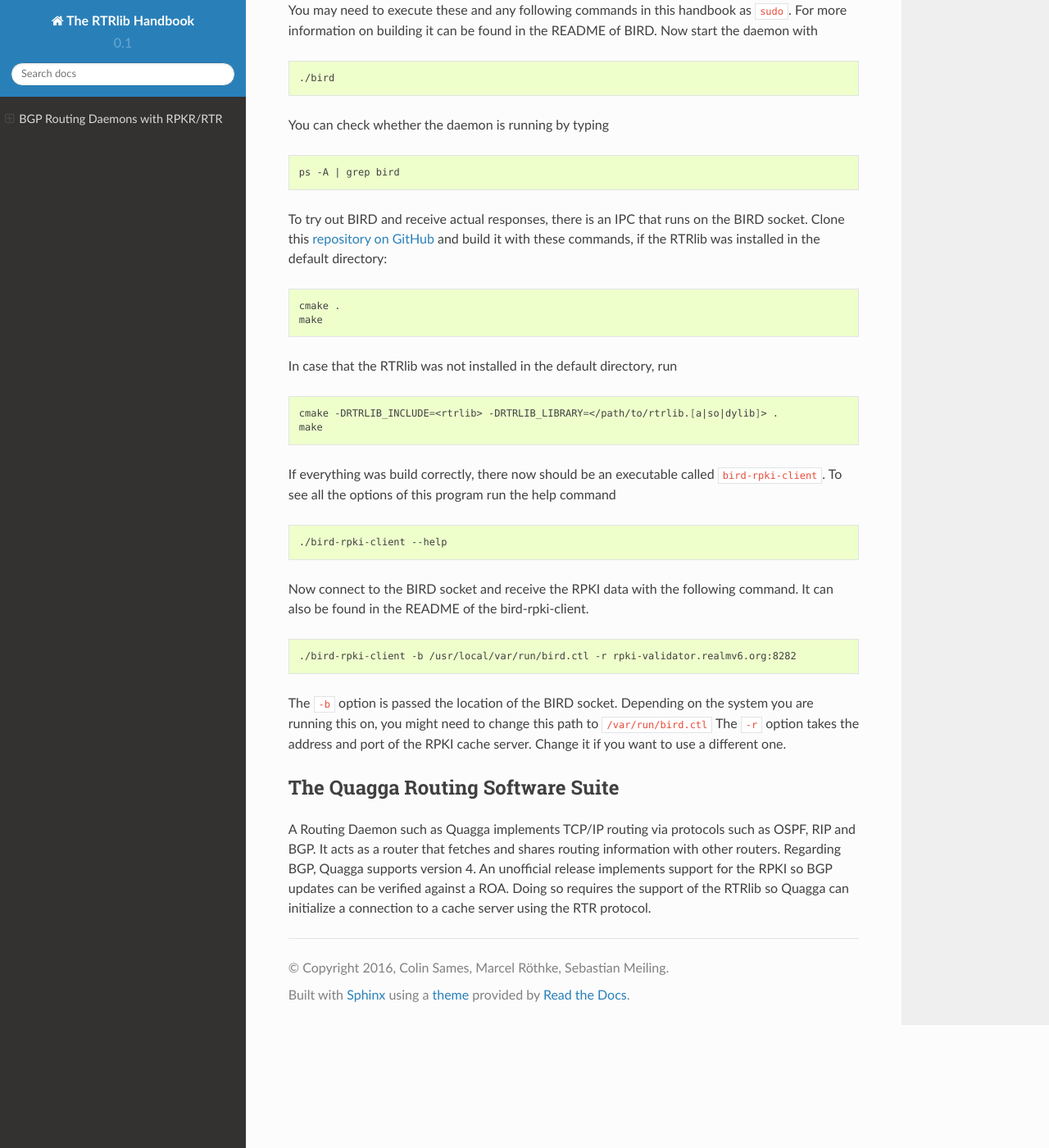
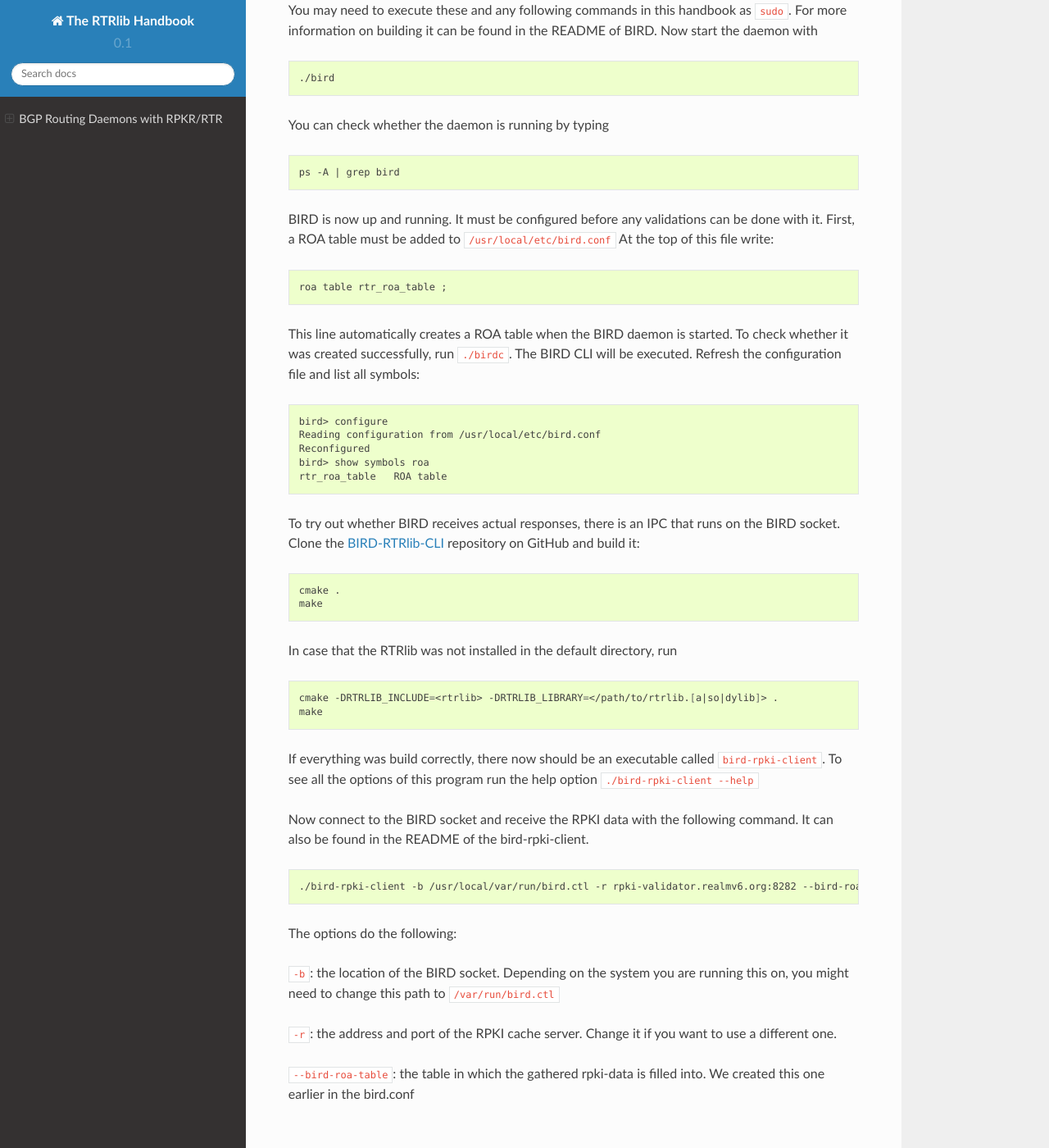
Before and after one commit to rtrlib/handbook, a Sphinx documentation site: the page built from source/bgprd.rst, in a window 1280 px wide and 1400 px high, scrolled down 412 px. Shown: the whole window at 82% size. Built offline with Sphinx 7.4.7 and the Read the Docs theme 2.0.0, drawn with Linux system fonts in a browser that asks for light colours; some of the changed text lies outside the part shown.

Commit message:
Progress on the BIRD description.

```diff
--- a/source/bgprd.rst
+++ b/source/bgprd.rst
@@ -30,8 +30,27 @@ You can check whether the daemon is running by typing
 
   ps -A | grep bird
 
-To try out BIRD and receive actual responses, there is an IPC that runs on the BIRD socket. Clone this `repository on GitHub <https://github.com/rtrlib/bird-rtrlib-cli>`_
-and build it with these commands, if the RTRlib was installed in the default directory:
+BIRD is now up and running. It must be configured before any validations can be done with it. First, a ROA table must be added to :bash:`/usr/local/etc/bird.conf`
+At the top of this file write:
+
+.. code-block:: bash
+
+  roa table rtr_roa_table ;
+
+This line automatically creates a ROA table when the BIRD daemon is started. To check whether it was created successfully, run :bash:`./birdc`.
+The BIRD CLI will be executed. Refresh the configuration file and list all symbols:
+
+.. code-block:: bash
+
+  bird> configure
+  Reading configuration from /usr/local/etc/bird.conf
+  Reconfigured
+  bird> show symbols roa
+  rtr_roa_table   ROA table
+
+
+To try out whether BIRD receives actual responses, there is an IPC that runs on the BIRD socket. Clone the `BIRD-RTRlib-CLI <https://github.com/rtrlib/bird-rtrlib-cli>`_
+repository on GitHub and build it:
 
 .. code-block:: bash
 
@@ -45,20 +64,26 @@ In case that the RTRlib was not installed in the default directory, run
   cmake -DRTRLIB_INCLUDE=<rtrlib> -DRTRLIB_LIBRARY=</path/to/rtrlib.[a|so|dylib]> .
   make
 
-If everything was build correctly, there now should be an executable called :bash:`bird-rpki-client`. To see all the options of this program run the help command
-
-.. code-block:: bash
-
-  ./bird-rpki-client --help
+If everything was build correctly, there now should be an executable called :bash:`bird-rpki-client`. To see all the options of this program run the help option
+:bash:`./bird-rpki-client --help`
 
 Now connect to the BIRD socket and receive the RPKI data with the following command. It can also be found in the README of the bird-rpki-client.
 
 .. code-block:: bash
 
-  ./bird-rpki-client -b /usr/local/var/run/bird.ctl -r rpki-validator.realmv6.org:8282
+  ./bird-rpki-client -b /usr/local/var/run/bird.ctl -r rpki-validator.realmv6.org:8282 --bird-roa-table=rtr_roa_table
 
-The :bash:`-b` option is passed the location of the BIRD socket. Depending on the system you are running this on, you might need to change this path to :bash:`/var/run/bird.ctl`
-The :bash:`-r` option takes the address and port of the RPKI cache server. Change it if you want to use a different one.
+The options do the following:
+
+| :bash:`-b`: the location of the BIRD socket. Depending on the system you are running this on, you might need to change this path to :bash:`/var/run/bird.ctl`
+|
+| :bash:`-r`: the address and port of the RPKI cache server. Change it if you want to use a different one.
+|
+| :bash:`--bird-roa-table`: the table in which the gathered rpki-data is filled into. We created this one earlier in the bird.conf
+|
+
+After executing this line, you will see that, after establishing a connection to the cache server, the ROA entries are piped into the BIRD ROA table.
+
 
 The Quagga Routing Software Suite
 ---------------------------------
```
